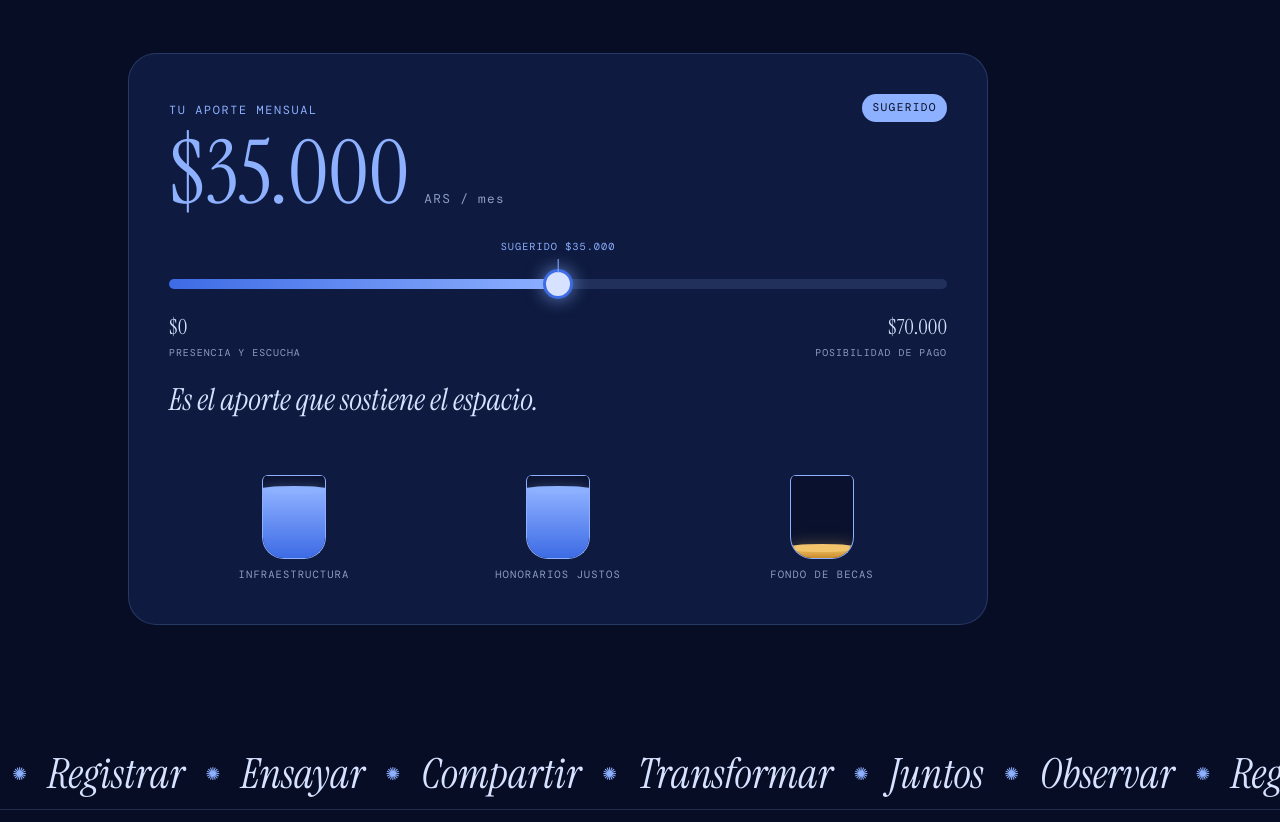
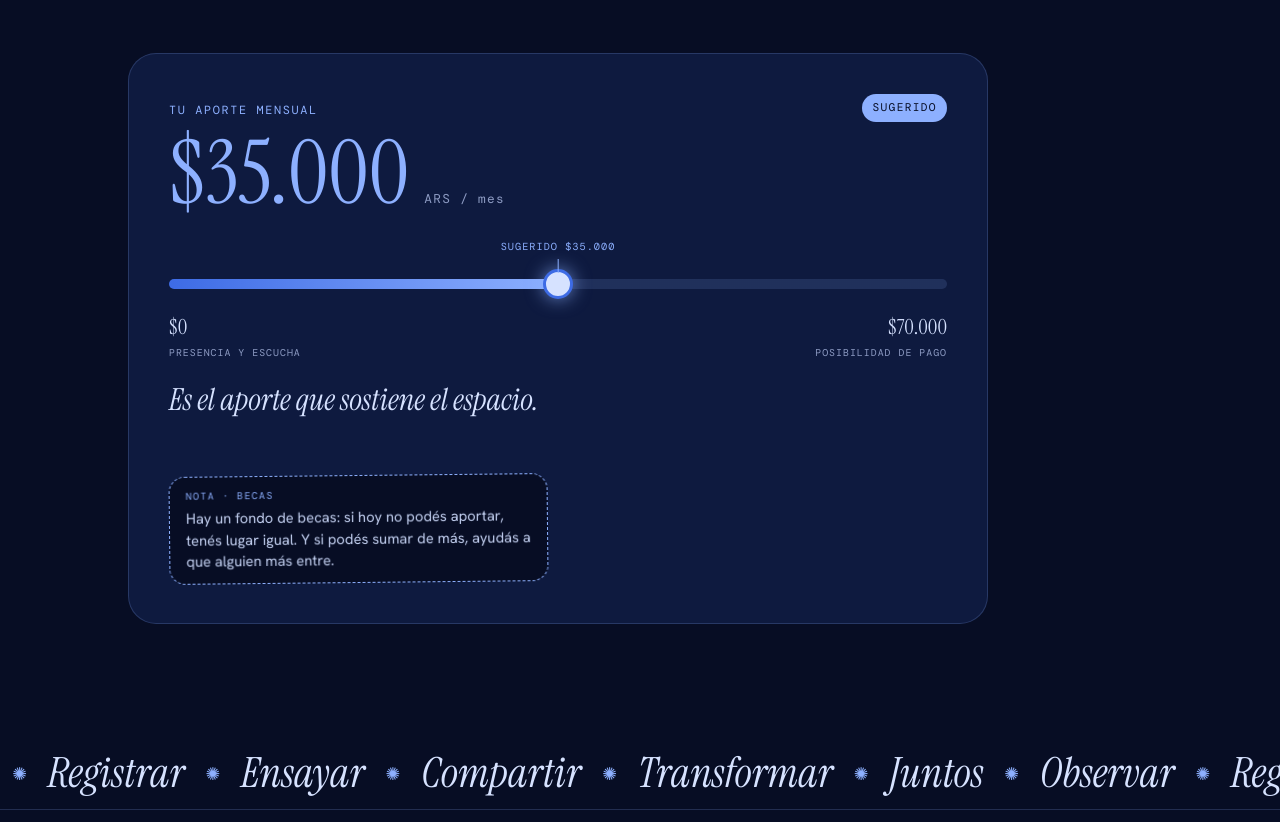
Before and after one commit to juanmanuelraigor/jardin, a plain HTML site: page public/index.html in a window 1280 px wide. Shown: the part 6860-7682 px from the top of the page. Drawn offline with nearby package versions, Linux system fonts and the light colour scheme; animation ran at ten frames a second.

Commit message:
Becas como nota, sin frascos; favicon con versión y respaldo .ico
Co-Authored-By: Claude Opus 5.5 <noreply@anthropic.com>
Claude-Session: https://claude.ai/code/session_0124gFf22dwMHC6XbDaWERpk

```diff
--- a/public/index.html
+++ b/public/index.html
@@ -1,5 +1,5 @@
 <!doctype html><html><head><meta charset=utf8><meta name=viewport content="width=device-width,initial-scale=1,viewport-fit=cover"><style>:root{color-scheme:light;box-sizing:border-box;padding-top:env(safe-area-inset-top,0px);padding-bottom:env(safe-area-inset-bottom,0px)}html{scroll-padding-top:env(safe-area-inset-top,0px)}body{margin:0;padding:0;font:14px -apple-system,BlinkMacSystemFont,sans-serif;background:#fff;color:#000}img{max-width:100%}[hidden]:not([hidden=until-found i]){display:none!important}</style></head><body>
-<title>Jardín de Gente</title><link rel="icon" type="image/svg+xml" href="favicon.svg"><link rel="apple-touch-icon" href="apple-touch-icon.png"><meta name="theme-color" content="#070D24">
+<title>Jardín de Gente</title><link rel="icon" href="favicon.ico?v=3" sizes="any"><link rel="icon" type="image/svg+xml" href="favicon.svg?v=3"><link rel="icon" type="image/png" sizes="32x32" href="favicon-32.png?v=3"><link rel="apple-touch-icon" href="apple-touch-icon.png?v=3"><meta name="theme-color" content="#070D24">
 <!-- Meta Pixel -->
 <script>
 !function(f,b,e,v,n,t,s){if(f.fbq)return;n=f.fbq=function(){n.callMethod?n.callMethod.apply(n,arguments):n.queue.push(arguments)};if(!f._fbq)f._fbq=n;n.push=n;n.loaded=!0;n.version='2.0';n.queue=[];t=b.createElement(e);t.async=!0;t.src=v;s=b.getElementsByTagName(e)[0];s.parentNode.insertBefore(t,s)}(window,document,'script','https://connect.facebook.net/en_US/fbevents.js');
@@ -609,6 +609,8 @@ footer .big em{color:var(--sky)}
 .ap-scale span:last-child{text-align:right}
 .ap-scale b{font-family:var(--f-display);font-weight:400;font-size:1.3rem;letter-spacing:0;text-transform:none;color:var(--mist)}
 .ap-msg{font-family:var(--f-display);font-style:italic;font-size:clamp(1.4rem,2.6vw,1.9rem);line-height:1.15;color:var(--mist);min-height:2.3em}
+.ap-nota{justify-self:start;max-width:46ch;font-size:.92rem;line-height:1.45;color:#C4D1F2;background:var(--night);border:1px dashed var(--sky);border-radius:16px;padding:12px 16px;transform:rotate(-.6deg)}
+.ap-nota .mono{display:block;font-size:.62rem;margin-bottom:4px}
 .ap-frascos{display:grid;grid-template-columns:repeat(3,minmax(0,1fr));gap:14px}
 .ap-fr{display:grid;justify-items:center;gap:8px;text-align:center}
 .ap-fr b{font-family:var(--f-mono);font-weight:400;font-size:.66rem;letter-spacing:.1em;text-transform:uppercase;color:var(--dim)}
@@ -1022,11 +1024,7 @@ footer .big em{color:var(--sky)}
           <div class="ap-scale"><span><b>$0</b>presencia y escucha</span><span><b>$70.000</b>posibilidad de pago</span></div>
         </div>
         <p class="ap-msg" id="apMsg" aria-live="polite">Es el aporte que sostiene el espacio.</p>
-        <div class="ap-frascos" aria-hidden="true">
-          <div class="ap-fr"><span class="vidrio"><i id="apF1"></i></span><b>Infraestructura</b></div>
-          <div class="ap-fr"><span class="vidrio"><i id="apF2"></i></span><b>Honorarios justos</b></div>
-          <div class="ap-fr becas"><span class="vidrio"><i id="apF3"></i></span><b>Fondo de becas</b></div>
-        </div>
+        <p class="ap-nota"><span class="mono">Nota · Becas</span> Hay un fondo de becas: si hoy no podés aportar, tenés lugar igual. Y si podés sumar de más, ayudás a que alguien más entre.</p>
       </div>
     </div>
   </section>
@@ -2238,7 +2236,6 @@ footer .big em{color:var(--sky)}
 (function(){
   var r = document.getElementById("apRange"); if (!r) return;
   var box = document.getElementById("ap"), out = document.getElementById("apOut"), badge = document.getElementById("apBadge"), msg = document.getElementById("apMsg");
-  var f1 = document.getElementById("apF1"), f2 = document.getElementById("apF2"), f3 = document.getElementById("apF3");
   var SUG = 35000, MAX = 70000;
   function fmt(n){ return "$" + n.toLocaleString("es-AR"); }
   function render(){
@@ -2255,9 +2252,6 @@ footer .big em{color:var(--sky)}
       else if (v === SUG) msg.textContent = "Es el aporte que sostiene el espacio.";
       else msg.textContent = "Con lo que sumás de más, alguien más puede entrar becado.";
     }
-    var base = Math.min(v, SUG) / SUG;
-    f1.style.height = (10 + base * 72) + "%"; f2.style.height = (10 + base * 72) + "%";
-    f3.style.height = v > SUG ? (20 + (v - SUG) / (MAX - SUG) * 72) + "%" : "12%";
   }
   r.addEventListener("input", render);
   render();
```
Also changed, not shown: public/favicon-32.png (added), public/favicon.ico (added).
